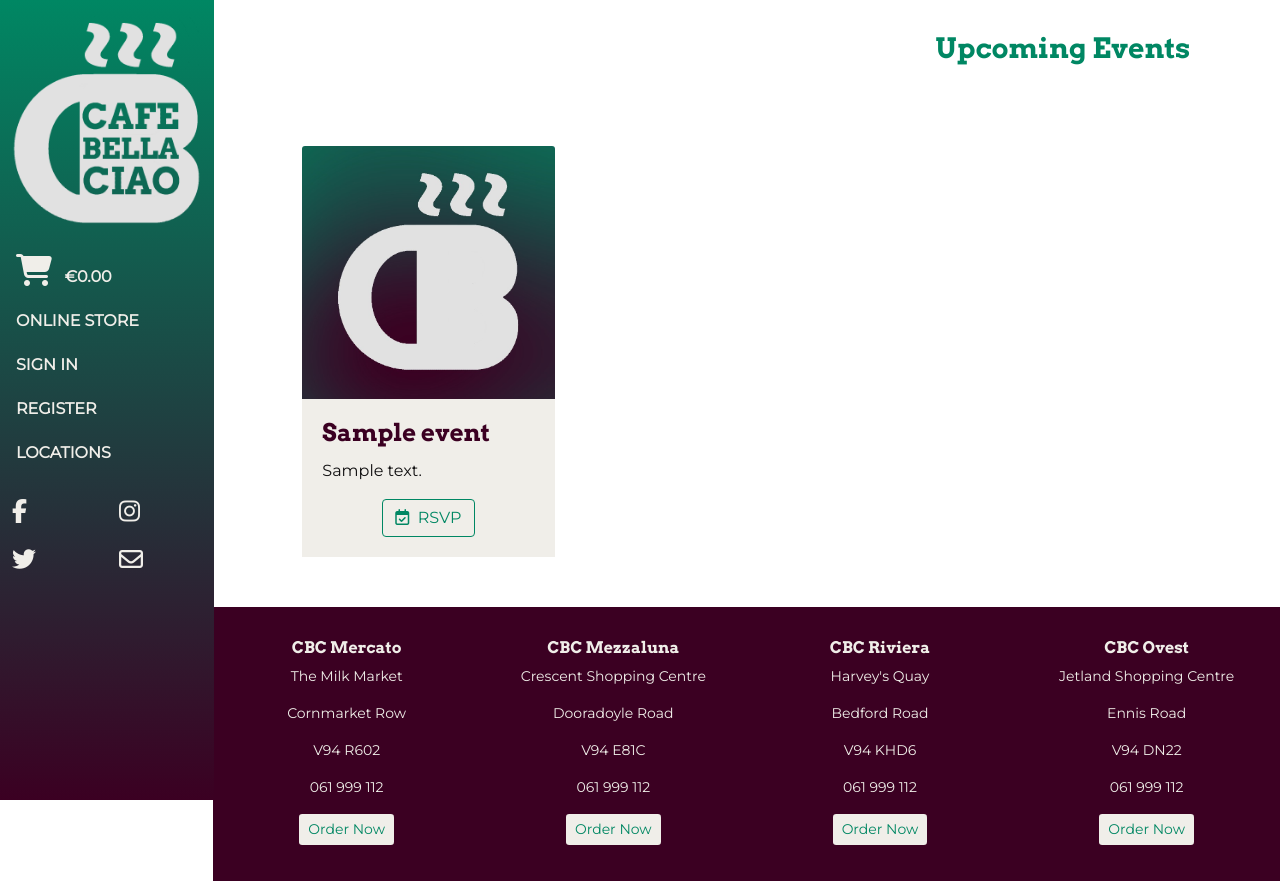
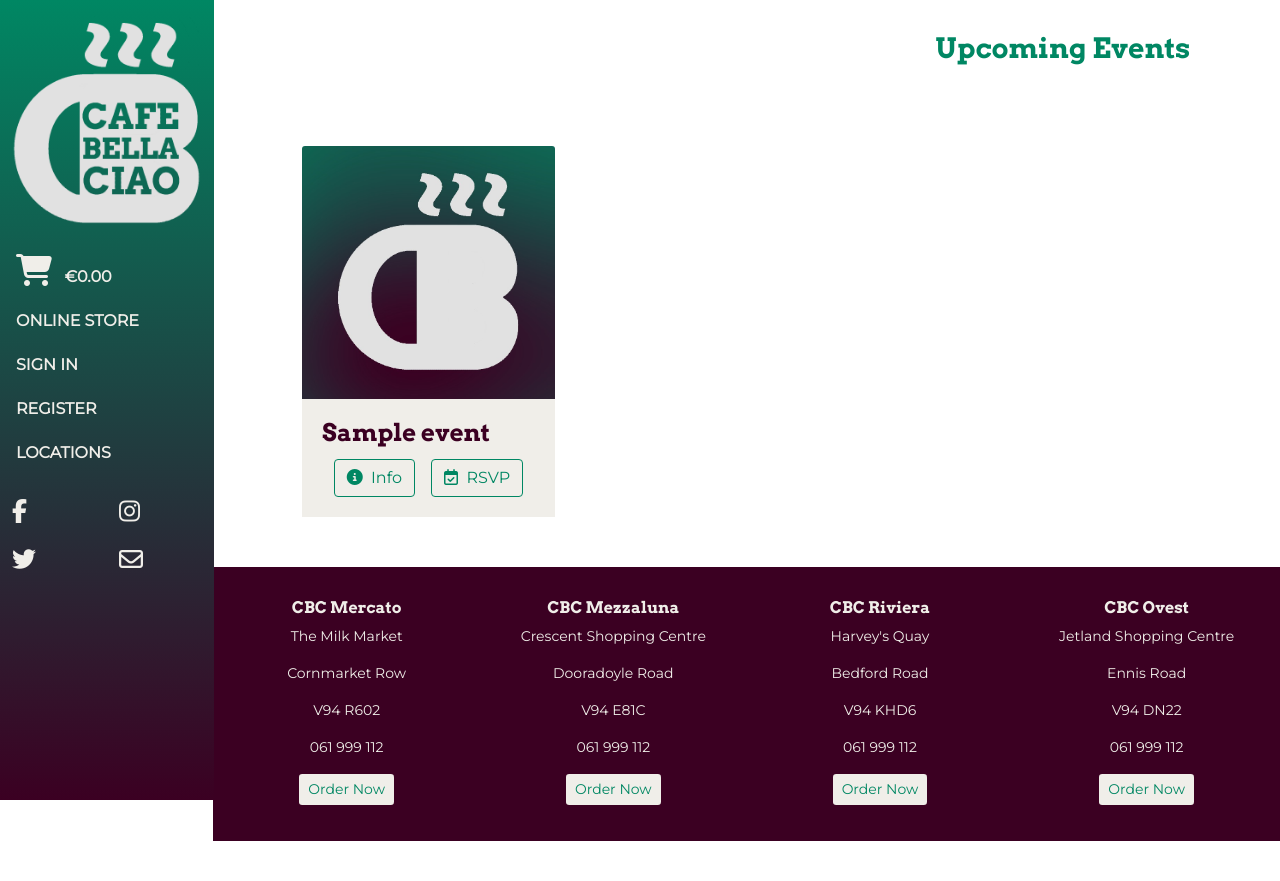
Before and after one commit to kiehozero/bella-ciao, a Django app: page /events/ in a window 1280 px wide. After the commit the page ends 841 px from the top, so only its background shows below. Run offline with Django 3.2, Linux system fonts and the light colour scheme; tables that the repository leaves empty hold one stand-in row (values such as "Sample post"); some libraries are stand-ins or nearby versions.

Commit message:
Events views: main page and detail template, styling and basic django logic

```diff
--- a/events/templates/events/events.html
+++ b/events/templates/events/events.html
@@ -25,20 +25,20 @@
     <div class="col-sm-12 col-md-4">
         <div class="card index-card">
             {% if product.image %}
-            <a href="#">
+            <a href="{% url 'view_event' event.id %}">
                 <img src="{{ event.image.url }}" alt="{{ event.event_name }}" class="product-image card-img-top">
             </a>
             {% else %}
-            <a href="#">
+            <a href="{% url 'view_event' event.id %}">
                 <img src="{{ MEDIA_URL }}placeholder.png" alt="{{ event.event_name }}" class="product-image card-img-top">
             </a>
             {% endif %}
             <div class="card-body back-offwhite text-black">
                 <h4 class="card-title">{{ event.event_name}}</h4>
-                <p class="card-text">{{ event.description }}
-                </p>
                 <div class="d-flex justify-content-center">
-                    <a href="#" class="btn btn-outline-success" role="button">
+                    <a href="{% url 'view_event' event.id %}" class="btn btn-outline-success mx-2 mobile-font" role="button">
+                        <i class="fas fa-info-circle"></i>&nbsp;&nbsp;Info</a>
+                    <a href="#" class="btn btn-outline-success mx-2 mobile-font" role="button">
                         <i class="far fa-calendar-check"></i>&nbsp;&nbsp;RSVP</a>
                 </div>
             </div>
--- a/events/templates/events/event_detail.html
+++ b/events/templates/events/view_event.html
@@ -40,10 +40,8 @@
 
             <div class="row ">
 
-                <form class="form" action="{% url 'join_event' event.id %}" method="POST">
+                <form class="form" action="#" method="POST">
                     {% csrf_token %}
-
-
 
                     <div class="row justify-content-center pt-3 pb-2">
                         <div class="col check-eject pt-3 pb-2">
@@ -60,7 +58,7 @@
                     {% if request.user.is_superuser %}
                     <div class="row justify-content-center pt-3 pb-2">
                         <div class="col check-eject pt-3 pb-2">
-                            <a href="{% url 'edit_event' event.id %}" class="btn btn-outline-warning"
+                            <a href="#" class="btn btn-outline-warning"
                                 style="width: 100%;">
                                 <i class="fas fa-wrench"></i>
                                 Edit Event
--- a/events/urls.py
+++ b/events/urls.py
@@ -3,9 +3,8 @@
 from . import views
 
 urlpatterns = [
-    path('', views.view_events, name='events'),
-    # path('<int:event_id>/', views.event_detail, name='event_detail'),
-    # path('add_event/', views.add_event, name='add_event'),
+    path('', views.all_events, name='events'),
+    path('<int:event_id>/', views.view_event, name='view_event'),
     # path('delete_event/', views.delete_event, name='delete_event'),
     # path('edit_event/', views.edit_event, name='edit_event'),
     # path('join_event/', views.join_event, name='join_event'),
--- a/events/views.py
+++ b/events/views.py
@@ -5,7 +5,7 @@
 # # add forms.py to create new events
 
 
-def view_events(request):
+def all_events(request):
     """ Display list of events """
     events = Event.objects.all()
 
@@ -17,11 +17,11 @@
     return render(request, template, context)
 
 
-# def event_detail(request, event_id):
-#     """ Display more information to the user """
-#     """ Display an admin panel for admins """
-#     event = get_object_or_404(Events, event_id=event_id)
-#     template = 'events/event_detail.html'
+def view_event(request, event_id):
+    """ Display more information to the user """
+    """ Display an admin panel for admins """
+#     event = get_object_or_404(Events, pk=event_id)
+#     template = 'events/view_event.html'
 #     context = {
 #         'event': event,
 #     }
```
